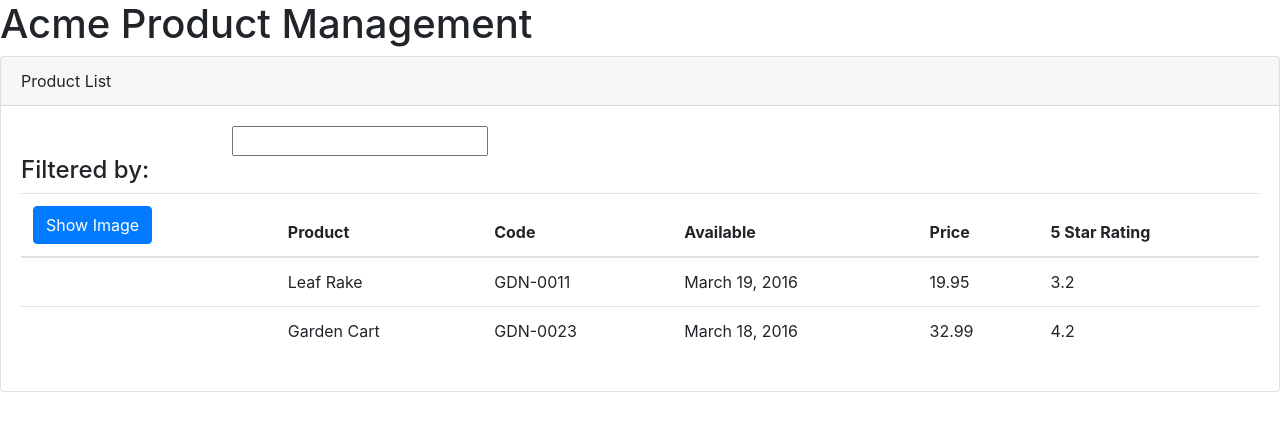
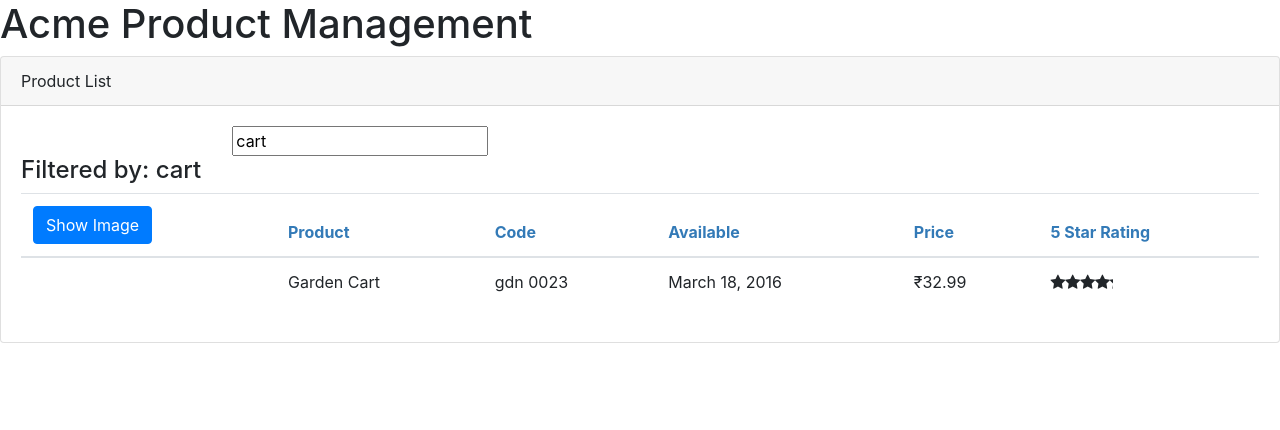
Before and after one commit to codrammer/APM.ANG.PL, an Angular app: page / in a window 1280 px wide. Shown: the top 430 px of the page. Built offline with nearby package versions, Linux system fonts and the light colour scheme.

Commit message:
added star with input output events

```diff
--- /dev/null
+++ b/src/app/products/product-list.component.css
@@ -0,0 +1,3 @@
+thead {
+    color: #337ab7;
+}
--- a/src/app/products/product-list.component.html
+++ b/src/app/products/product-list.component.html
@@ -6,12 +6,15 @@
         <div class="row">
             <div class="col-md-2"></div>
             <div class="col-md-4">
-                <input type="text">
+                <input
+                    type="text"
+                    [(ngModel)]='listFilter'
+                >
             </div>
         </div>
         <div class="row">
             <div class="col-md-6">
-                <h4>Filtered by: </h4>
+                <h4>Filtered by: {{ listFilter }}</h4>
             </div>
         </div>
         <div class="table-responsive">
@@ -19,7 +22,11 @@
                 <thead>
                     <tr>
                         <th>
-                            <button class="btn btn-primary">Show Image</button>
+                            <button
+                                class="btn btn-primary"
+                                (click)="toggleImage()">
+                                {{ showImage ? 'Hide' : 'Show' }} Image
+                            </button>
                         </th>
                         <th>Product</th>
                         <th>Code</th>
@@ -29,13 +36,26 @@
                     </tr>
                 </thead>
                 <tbody>
-                    <tr *ngFor='let product of products'>
-                        <td></td>
+                    <tr *ngFor='let product of filteredProducts'>
+                        <td>
+                            <img
+                                *ngIf="showImage"
+                                [src]='product.imageUrl'
+                                [title]='product.productName'
+                                [style.width.px]='imageWidth'
+                                [style.margin.px]='imageMargin'
+                            >
+                        </td>
                         <td>{{ product.productName }}</td>
-                        <td>{{ product.productCode }}</td>
+                        <td>{{ product.productCode | lowercase | convertToSpaces:'-' }}</td>
                         <td>{{ product.releaseDate }}</td>
-                        <td>{{ product.price }}</td>
-                        <td>{{ product.starRating }}</td>
+                        <td>{{ product.price | currency:'INR':'symbol':'1.2-2' }}</td>
+                        <td>
+                            <apm-star
+                                [rating]="product.starRating"
+                                (ratingClicked)="onRatingClicked($event)">
+                            </apm-star>
+                        </td>
                     </tr>
                 </tbody>
             </table>
--- a/src/app/products/product-list.component.ts
+++ b/src/app/products/product-list.component.ts
@@ -1,12 +1,28 @@
-import { Component } from '@angular/core';
+import { Component, OnInit } from '@angular/core';
+import { IProduct } from './product';
 
 @Component({
     selector: 'apm-products',
-    templateUrl: './product-list.component.html'
+    templateUrl: './product-list.component.html',
+    styleUrls: ['./product-list.component.css']
 })
-export class ProductListComponent {
+export class ProductListComponent implements OnInit {
     pageTitle: string = 'Product List';
-    products: any[] = [{
+    imageWidth: number = 50;
+    imageMargin: number = 2;
+    showImage: boolean = false;
+
+    _listFilter: string;
+    get listFilter(): string {
+      return this._listFilter;
+    }
+    set listFilter(value:string) {
+      this._listFilter = value;
+      this.filteredProducts = this.listFilter ? this.performFilter(this.listFilter) : this.products;
+    }
+
+    filteredProducts: IProduct[];
+    products: IProduct[] = [{
         "productId": 1,
         "productName": "Leaf Rake",
         "productCode": "GDN-0011",
@@ -25,5 +41,30 @@
         "price": 32.99,
         "starRating": 4.2,
         "imageUrl": "https://openclipart.org/image/300px/svg_to_png/58471/garden_cart.png"
-      }];
+    }];
+
+    constructor() {
+      this.filteredProducts = this.products;
+      this.listFilter = 'cart';
+    }
+
+    onRatingClicked(message: string) {
+      this.pageTitle = `Product List: ${message}`;
+    }
+
+    performFilter(filterBy: string): IProduct[] {
+      filterBy = filterBy.toLocaleLowerCase();
+      return this.products.filter((product: IProduct) => {
+        return product.productName.toLocaleLowerCase().indexOf(filterBy) !== -1;
+      })
+    }
+
+    toggleImage() {
+        this.showImage = !this.showImage;
+    }
+
+    ngOnInit() {
+
+    }
+
 }
--- /dev/null
+++ b/src/app/products/product.ts
@@ -0,0 +1,10 @@
+export interface IProduct {
+    productId: number;
+    productName: string;
+    productCode: string;
+    releaseDate: string;
+    price: number;
+    description: string;
+    starRating: number;
+    imageUrl: string;
+}
--- /dev/null
+++ b/src/app/shared/convert-to-spaces.pipe.ts
@@ -0,0 +1,10 @@
+import { Pipe, PipeTransform } from '@angular/core';
+
+@Pipe({
+    name: 'convertToSpaces'
+})
+export class ConvertToSpacesPipe implements PipeTransform {
+    transform(value:string, character:string): string {
+        return value.replace(character, ' ');
+    }
+}
--- /dev/null
+++ b/src/app/shared/star.component.css
@@ -0,0 +1,6 @@
+.crop {
+    overflow: hidden;
+  }
+  div {
+    cursor: pointer;
+  }
--- /dev/null
+++ b/src/app/shared/star.component.html
@@ -0,0 +1,13 @@
+<div
+  class="crop"
+  [style.width.px]="starWidth"
+  [title]="rating"
+  (click)="onClick()">
+  <div style="width: 75px;">
+      <span class="fa fa-star"></span>
+      <span class="fa fa-star"></span>
+      <span class="fa fa-star"></span>
+      <span class="fa fa-star"></span>
+      <span class="fa fa-star"></span>
+  </div>
+</div>
--- /dev/null
+++ b/src/app/shared/star.component.ts
@@ -0,0 +1,22 @@
+import { Component, OnChanges, Input, Output, EventEmitter } from '@angular/core';
+
+@Component({
+    selector: 'apm-star',
+    templateUrl: './star.component.html',
+    styleUrls: ['./star.component.css']
+})
+export class StarComponent implements OnChanges {
+    @Input() rating:number;
+    starWidth: number;
+    @Output() ratingClicked: EventEmitter<string> = new EventEmitter();
+
+    ngOnChanges(): void {
+        console.log("called ngChanges ", this.rating);
+        this.starWidth = this.rating * 75 / 5;
+        console.log(this.starWidth);
+    }
+
+    onClick(): void {
+        this.ratingClicked.emit(`Rating ${this.rating} is clicked!`);
+    }
+}
```
Also changed, not shown: src/app/app.module.ts (+10 -2 lines).
